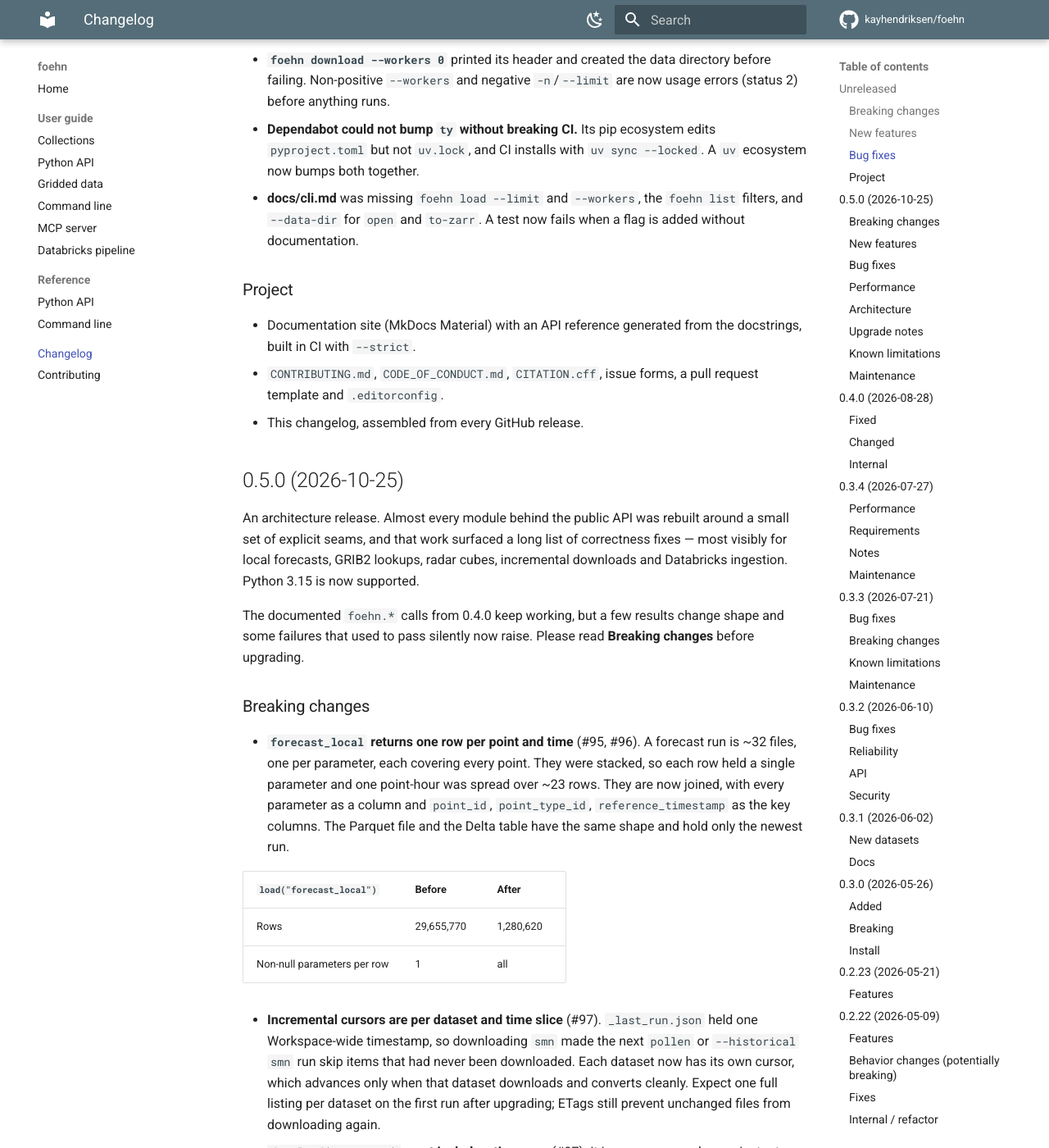
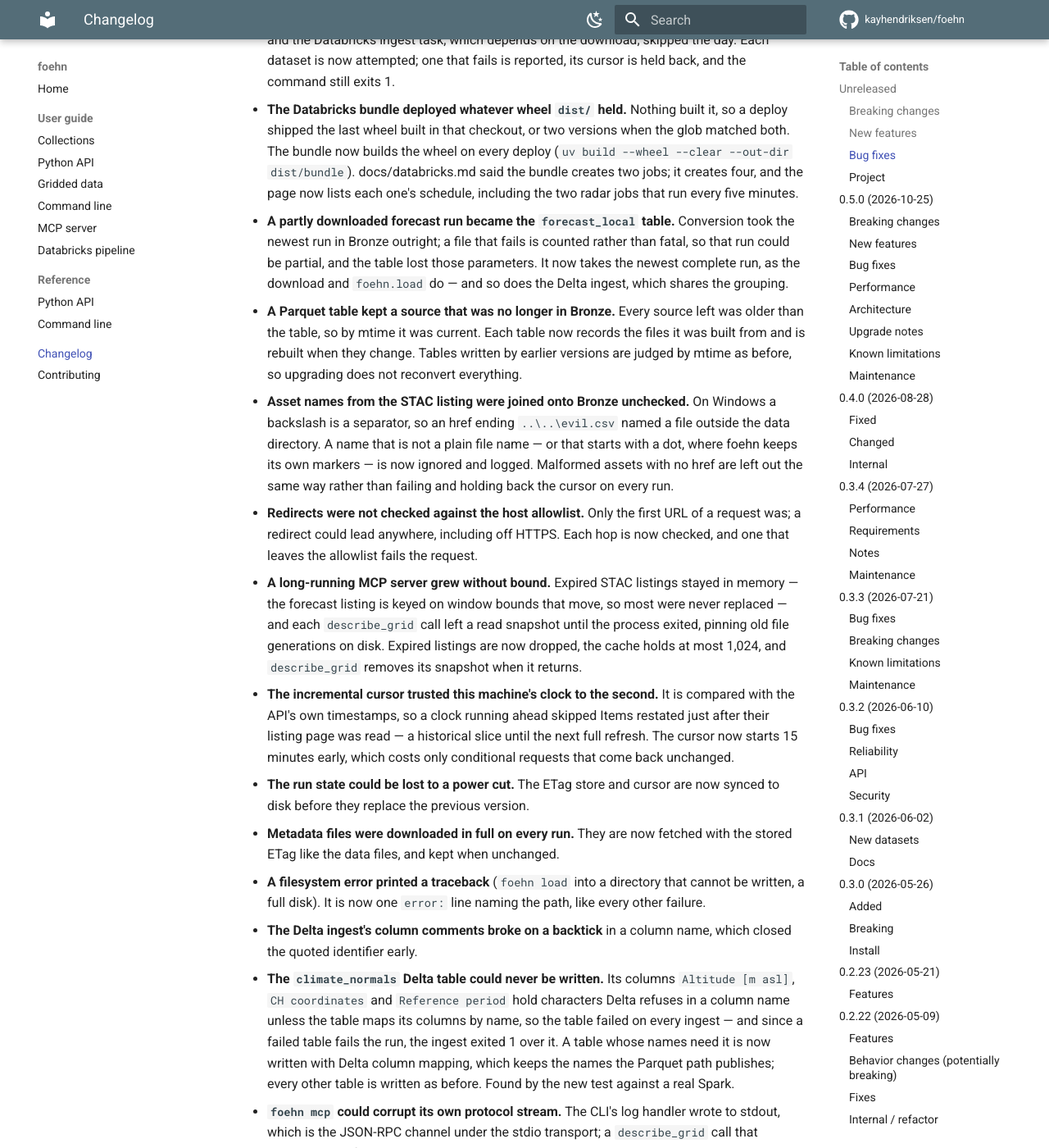
Before and after one commit to kayhendriksen/foehn, an MkDocs documentation site: the page built from docs/changelog.md, in a window 1280 px wide and 1400 px high, scrolled down 1838 px. Shown: the whole window at 82% size. Built offline with MkDocs 1.6.1 and Material for MkDocs 9.7.7, drawn with Linux system fonts in a browser that asks for light colours; comment, search, counter and statistics services are not loaded; some of the changed text lies outside the part shown.

Commit message:
fix: one-line filesystem errors in the CLI, changelog and glossary
- OSError from a command prints one error line instead of a traceback
- remove a duplicated comment in gridfiles
- changelog and CONTEXT cover the review fixes

```diff
--- a/CHANGELOG.md
+++ b/CHANGELOG.md
@@ -27,6 +27,25 @@
   error naming `station`, `frequency` and `time_slice` as the filters that
   narrow the download. The tool descriptions and the `foehn://guide` resource
   no longer present the time filters as the way to keep a call cheap.
+- **`foehn download` deletes what Bronze no longer needs.** After a clean run, a
+  `recent` or `now` CSV that the collection no longer lists is deleted — a
+  station MeteoSwiss dropped kept feeding every later `*_recent` table, into the
+  next year — and so are `forecast_local` runs older than the one just
+  downloaded, each about 1 GB, which only ever accumulated. Historical and
+  unsliced files are kept, and grid datasets are never pruned: for radar, Bronze
+  is the archive the Delta table indexes. A workspace that has downloaded
+  `forecast_local` for a while loses its older runs on the first run after
+  upgrading.
+- **The `databricks` extra requires PySpark 4.0 and delta-spark 4.0.** The Delta
+  ingest hands Spark a `pyarrow.Table`, which `createDataFrame` accepts only
+  from PySpark 4.0; the extra allowed 3.5, where the ingest could not work.
+  Databricks Runtime 17.3, which the bundle deploys on, is Spark 4.0.
+- **The MCP server caches grid files in the user cache directory**
+  (`~/Library/Caches/foehn`, `~/.cache/foehn`, `%LOCALAPPDATA%\foehn\Cache`)
+  rather than under whatever directory the client started it in, which was
+  often `/`, where `describe_grid` could not write at all. `FOEHN_DATA_DIR`
+  still decides when it is set. Files cached in the old place are downloaded
+  again once.
 
 ### New features
 
@@ -64,6 +83,52 @@
   (`uv build --wheel --clear --out-dir dist/bundle`). docs/databricks.md said
   the bundle creates two jobs; it creates four, and the page now lists each
   one's schedule, including the two radar jobs that run every five minutes.
+- **A partly downloaded forecast run became the `forecast_local` table.**
+  Conversion took the newest run in Bronze outright; a file that fails is
+  counted rather than fatal, so that run could be partial, and the table lost
+  those parameters. It now takes the newest complete run, as the download and
+  `foehn.load` do — and so does the Delta ingest, which shares the grouping.
+- **A Parquet table kept a source that was no longer in Bronze.** Every source
+  left was older than the table, so by mtime it was current. Each table now
+  records the files it was built from and is rebuilt when they change. Tables
+  written by earlier versions are judged by mtime as before, so upgrading does
+  not reconvert everything.
+- **Asset names from the STAC listing were joined onto Bronze unchecked.** On
+  Windows a backslash is a separator, so an href ending `..\..\evil.csv` named a
+  file outside the data directory. A name that is not a plain file name — or
+  that starts with a dot, where foehn keeps its own markers — is now ignored
+  and logged. Malformed assets with no href are left out the same way rather
+  than failing and holding back the cursor on every run.
+- **Redirects were not checked against the host allowlist.** Only the first
+  URL of a request was; a redirect could lead anywhere, including off HTTPS.
+  Each hop is now checked, and one that leaves the allowlist fails the request.
+- **A long-running MCP server grew without bound.** Expired STAC listings stayed
+  in memory — the forecast listing is keyed on window bounds that move, so
+  most were never replaced — and each `describe_grid` call left a read snapshot
+  until the process exited, pinning old file generations on disk. Expired
+  listings are now dropped, the cache holds at most 1,024, and `describe_grid`
+  removes its snapshot when it returns.
+- **The incremental cursor trusted this machine's clock to the second.** It is
+  compared with the API's own timestamps, so a clock running ahead skipped
+  Items restated just after their listing page was read — a historical slice
+  until the next full refresh. The cursor now starts 15 minutes early, which
+  costs only conditional requests that come back unchanged.
+- **The run state could be lost to a power cut.** The ETag store and cursor are
+  now synced to disk before they replace the previous version.
+- **Metadata files were downloaded in full on every run.** They are now fetched
+  with the stored ETag like the data files, and kept when unchanged.
+- **A filesystem error printed a traceback** (`foehn load` into a directory
+  that cannot be written, a full disk). It is now one `error:` line naming the
+  path, like every other failure.
+- **The Delta ingest's column comments broke on a backtick** in a column name,
+  which closed the quoted identifier early.
+- **The `climate_normals` Delta table could never be written.** Its columns
+  `Altitude [m asl]`, `CH coordinates` and `Reference period` hold characters
+  Delta refuses in a column name unless the table maps its columns by name, so
+  the table failed on every ingest — and since a failed table fails the run,
+  the ingest exited 1 over it. A table whose names need it is now written with
+  Delta column mapping, which keeps the names the Parquet path publishes; every
+  other table is written as before. Found by the new test against a real Spark.
 - **`foehn mcp` could corrupt its own protocol stream.** The CLI's log handler
   wrote to stdout, which is the JSON-RPC channel under the stdio transport; a
   `describe_grid` call that downloaded a file wrote a progress line into it.
@@ -89,6 +154,9 @@
 - `CONTRIBUTING.md`, `CODE_OF_CONDUCT.md`, `CITATION.cff`, issue forms, a pull
   request template and `.editorconfig`.
 - This changelog, assembled from every GitHub release.
+- **The Delta ingest is tested against a real Spark.** A CI job runs it with
+  Java, local Spark and Delta; every earlier test mocked the session, so its
+  SQL and its Arrow handoff had only ever run on a Databricks cluster.
 
 ## 0.5.0 (2026-10-25)
 
```
Also changed, not shown: CONTEXT.md (+5 -1 lines), 3 other files.
